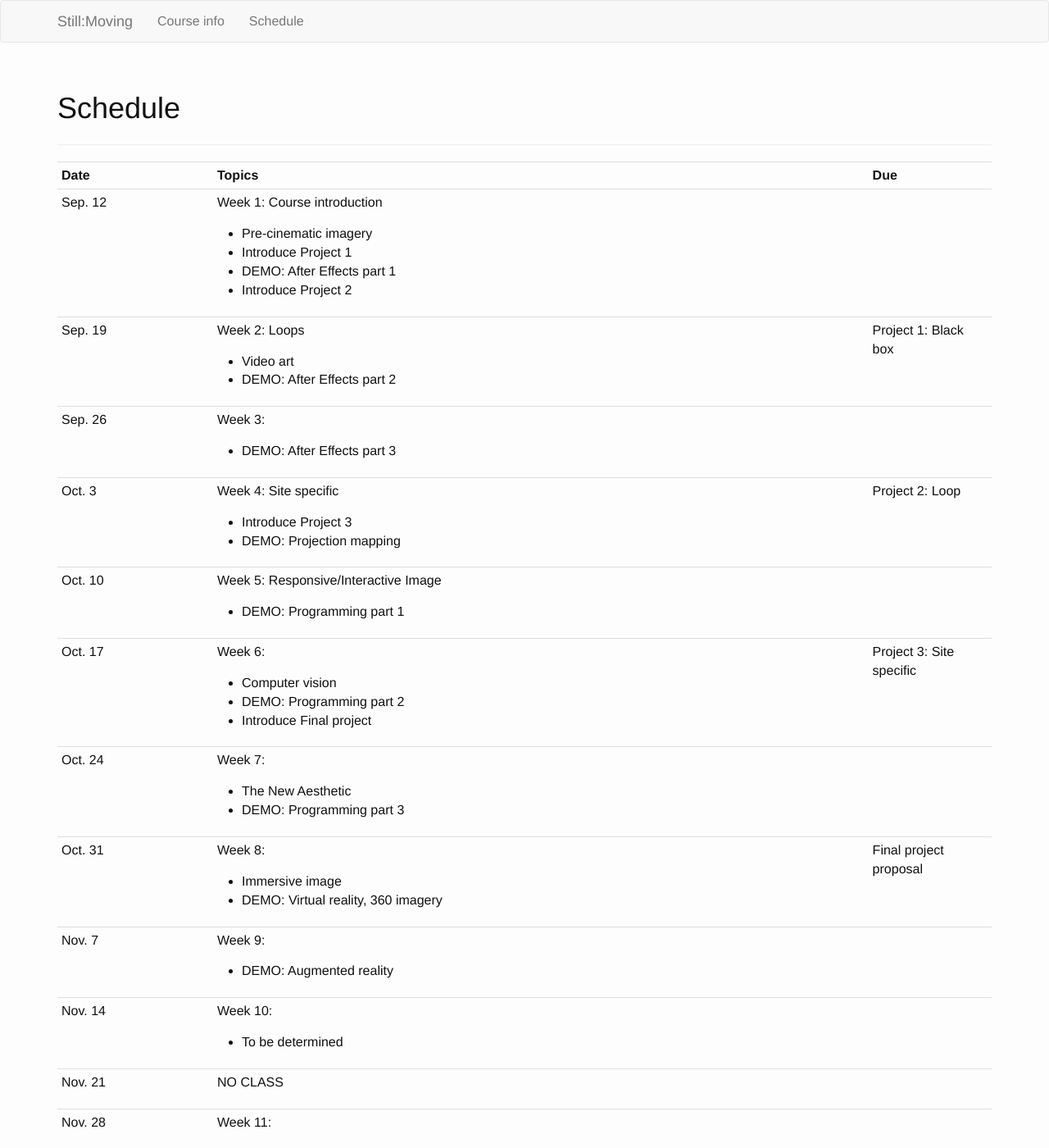
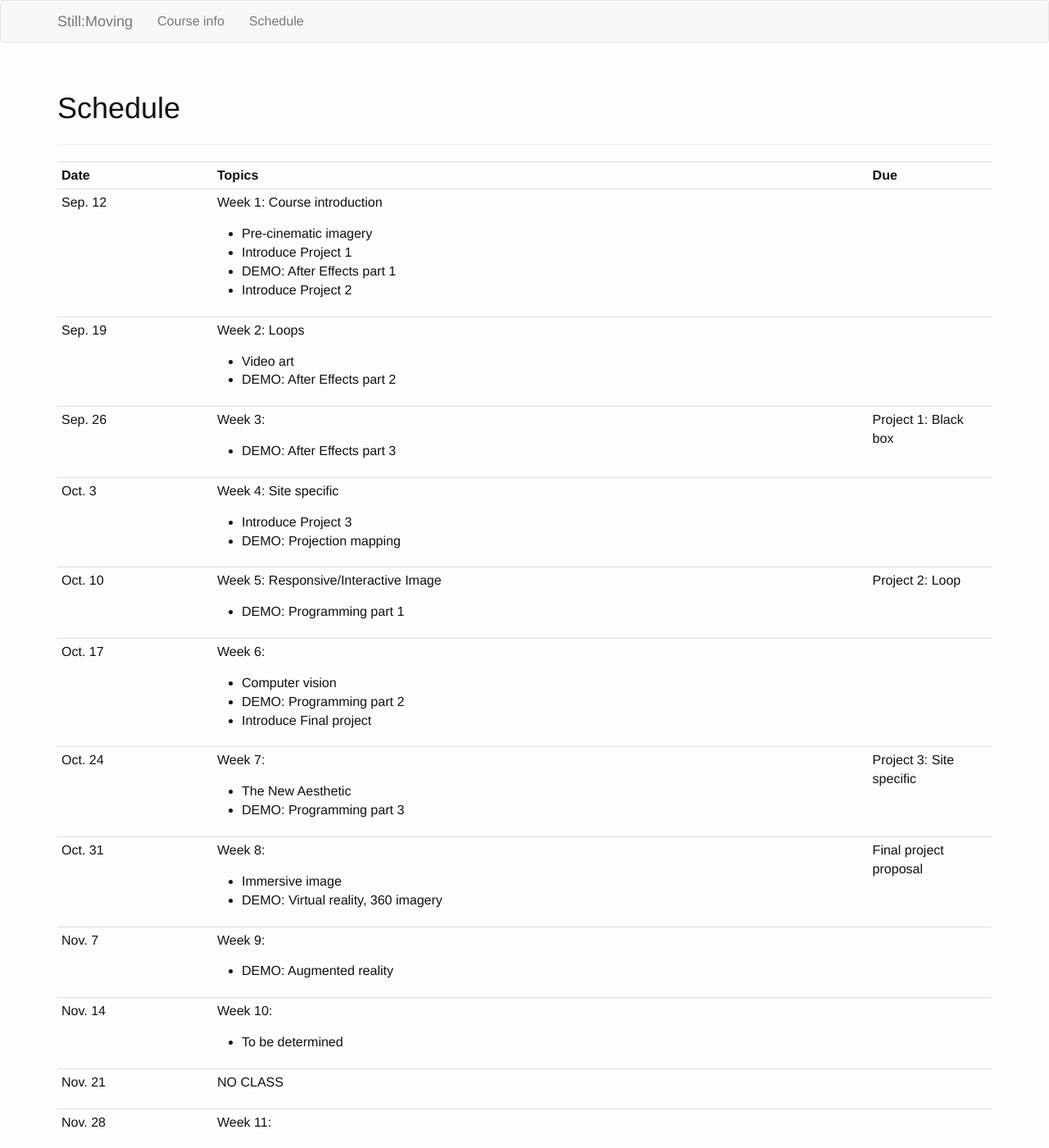
Before and after one commit to kellyegan/StillMoving, a Jekyll site: the page built from schedule.html, in a window 1280 px wide and 1400 px high. Shown: the whole window at 82% size. Built offline with Jekyll 4.4.1, drawn with Linux system fonts in a browser that asks for light colours.

Commit message:
Update schedule pushing back projects by a week

```diff
--- a/schedule.html
+++ b/schedule.html
@@ -47,7 +47,9 @@ permalink: /schedule/
         <li>DEMO: After Effects part 3</li>
       </ul>
     </td>
-    <td class="due-cell"></td>
+    <td class="due-cell">
+      <p>Project 1: Black box</p>
+    </td>
   </tr>
   <tr>
     <td class="date-cell"><date>Oct. 3</date></td>
@@ -70,7 +71,9 @@ permalink: /schedule/
         <li>DEMO: Programming part 1</li>
       </ul>
     </td>
-    <td class="due-cell"></td>
+    <td class="due-cell">
+      <p>Project 2: Loop</p>
+    </td>
   </tr>
   <tr>
     <td class="date-cell"><date>Oct. 17</date></td>
@@ -82,7 +85,7 @@ permalink: /schedule/
         <li>Introduce Final project</li>
       </ul>
     </td>
-    <td class="due-cell">Project 3: Site specific</td>
+    <td class="due-cell"></td>
   </tr>
   <tr>
     <td class="date-cell"><date>Oct. 24</date></td>
@@ -93,7 +96,9 @@ permalink: /schedule/
         <li>DEMO: Programming part 3</li>
       </ul>
     </td>
-    <td class="due-cell"></td>
+    <td class="due-cell">
+      <p>Project 3: Site specific</p>
+    </td>
   </tr>
   <tr>
     <td class="date-cell"><date>Oct. 31</date></td>
```
Also changed, not shown: other parts of schedule.html (+1 -2 lines).
